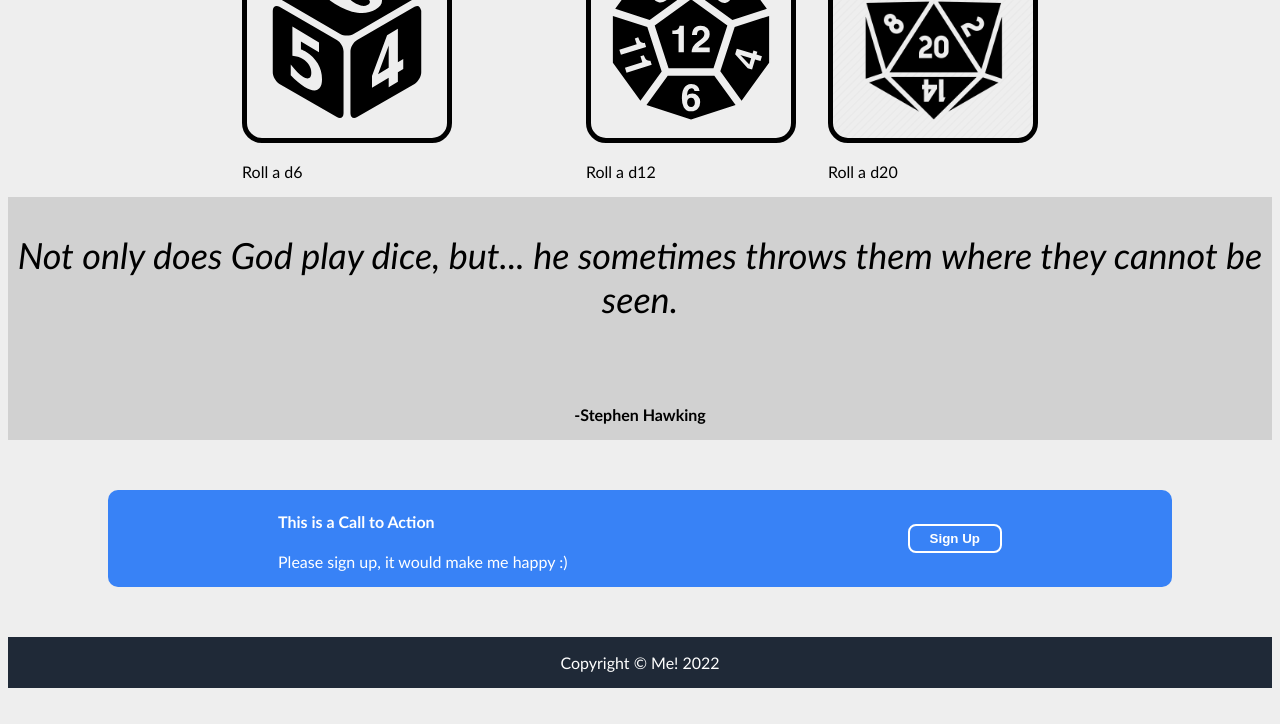
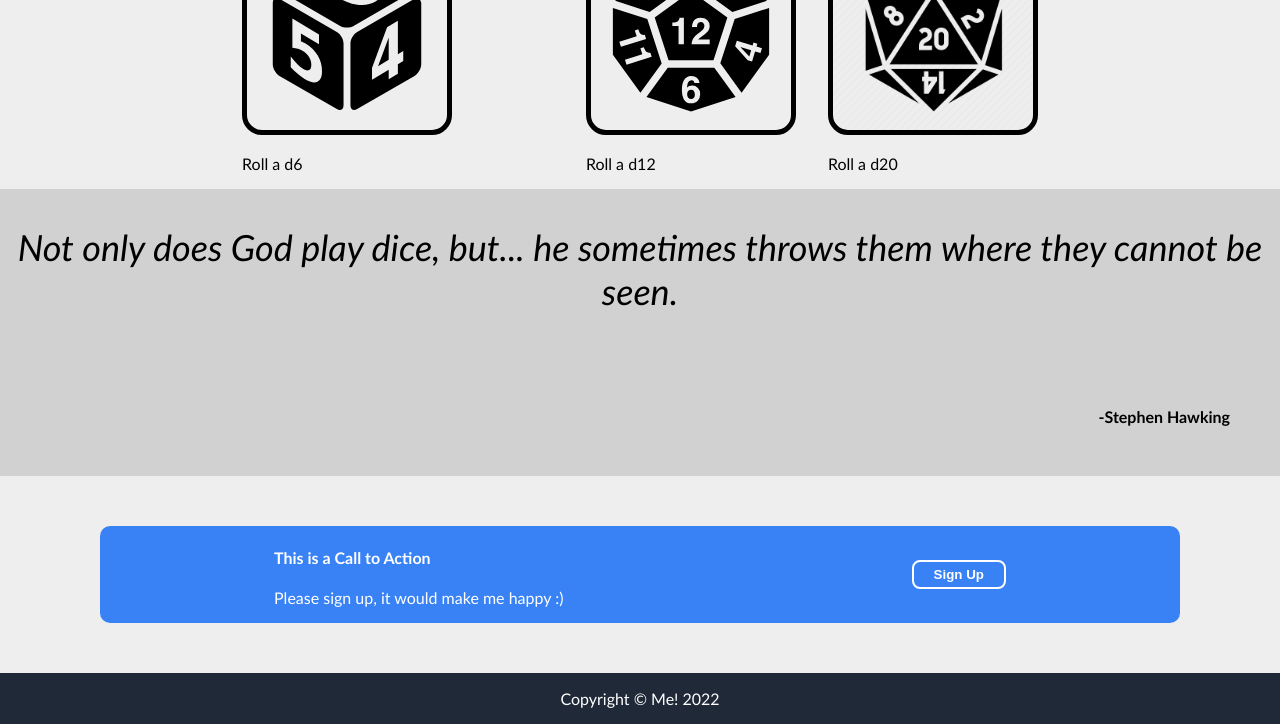
Before and after one commit to Desubicator/landing-page, a plain HTML site: page index.html in a window 1280 px wide. Shown: the part 770-1494 px from the top of the page. Before the commit the page ends 1466 px from the top, so only its background shows below. Drawn offline with Linux system fonts and the light colour scheme.

Commit message:
Just some details

```diff
--- a/index.html
+++ b/index.html
@@ -47,7 +47,7 @@
     </div>
     <div class="container">
         <p class="quote">Not only does God play dice, but... he sometimes throws them where they cannot be seen.</p>
-        <p class="hawking">-Stephen Hawking</p>
+        <span class="hawking">-Stephen Hawking</span>
     </div>
     <div class="calltoaction">
         <div class="calltext">
--- a/styles.css
+++ b/styles.css
@@ -1,6 +1,7 @@
 body {
     background: #eee;
     font-family: 'Trebuchet MS', 'Lucida Sans Unicode', 'Lucida Grande', 'Lucida Sans', Arial, sans-serif;
+    margin: 0;
   }
 
 .header {
@@ -67,8 +68,7 @@ h3 {
     display: flex;
     flex-direction: column;
     justify-content: center;
-    align-items: center;
-    gap: 32px;
+    gap: 8px;
     background-color: rgb(209, 209, 209);
 }
 
@@ -81,8 +81,9 @@ h3 {
 }
 
 .hawking  {
-    text-align: right;
+    align-self: flex-end;
     font-weight: bold;
+    padding: 50px;
 }
 
 .calltoaction {
```
